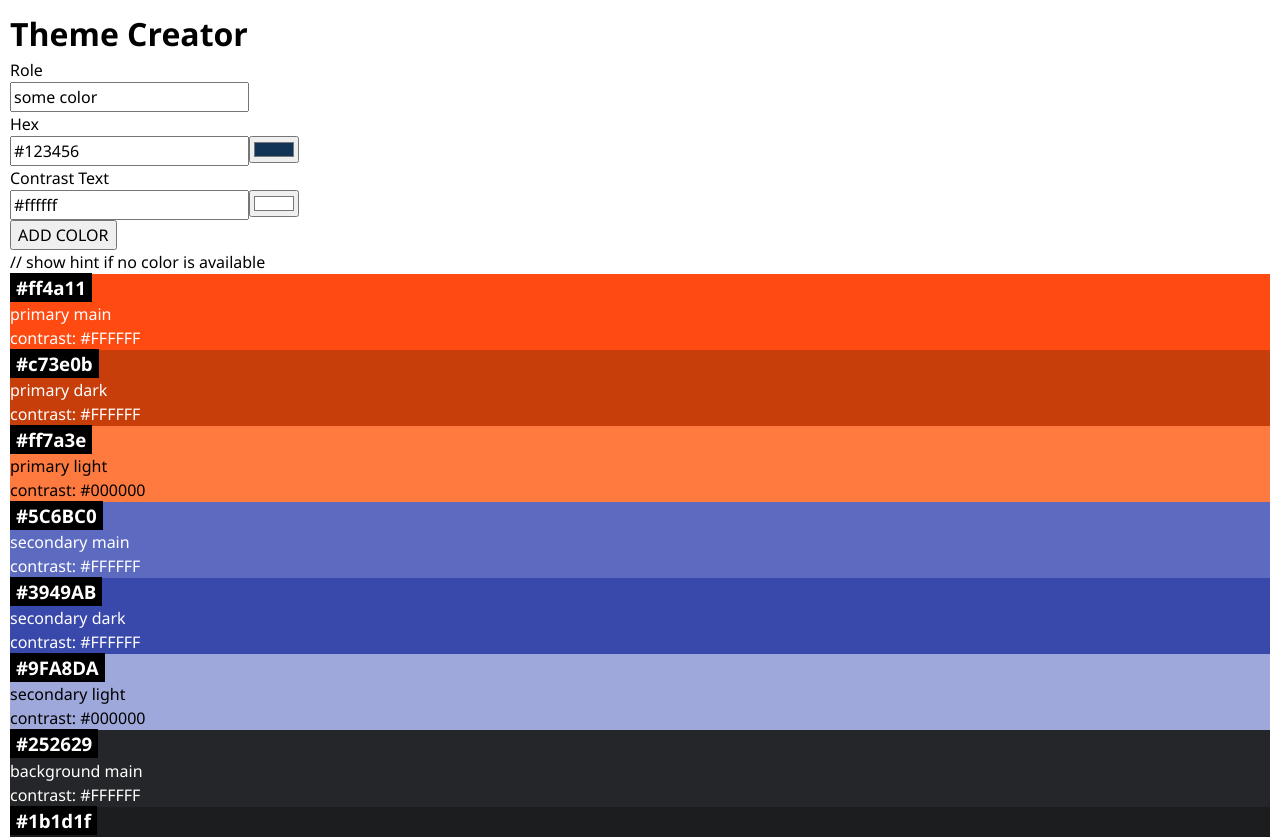
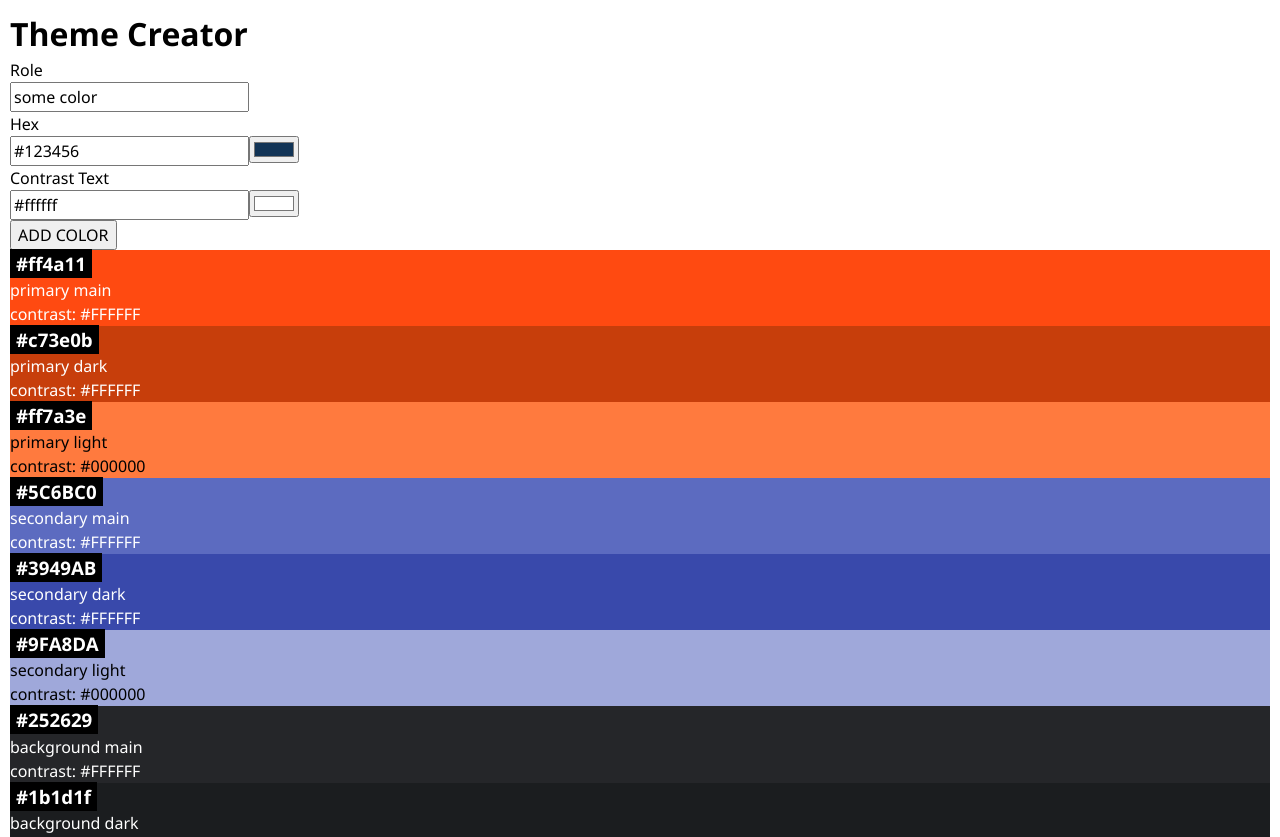
Before and after one commit to RukiDV/Theme_Creator, a React (Vite) app: page / in a window 1280 px wide. Shown: the top 837 px of the page. Built offline with nearby package versions, Linux system fonts and the light colour scheme.

Commit message:
fix: update handleDeleteColor filter logic

```diff
--- a/src/App.jsx
+++ b/src/App.jsx
@@ -13,14 +13,14 @@ function App() {
   }
 
   function handleDeleteColor(id) {
-    setColors(colors.filter((color) => id !== colors.id));
+    setColors(colors.filter((color) => id !== color.id));
   }
 
   return (
     <>
       <h1>Theme Creator</h1>
       <ColorForm onSubmitColor={handleAddColor} />
-      // show hint if no color is available
+      {/* show hint if no color is available */}
       {colors.length === 0 ? (
         <p>No colors left. PLease add some new colors to your palette!</p>
       ) : (
```
